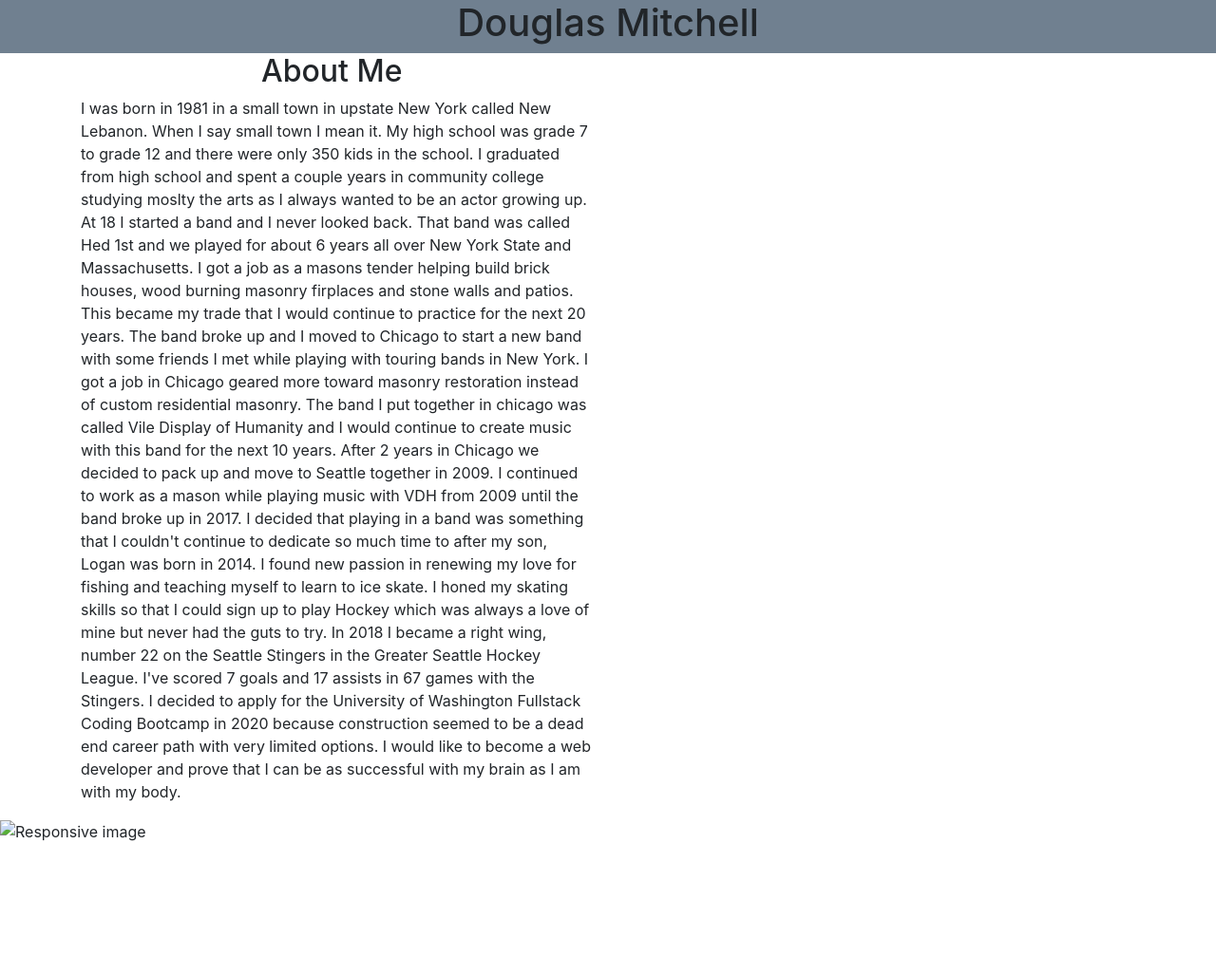
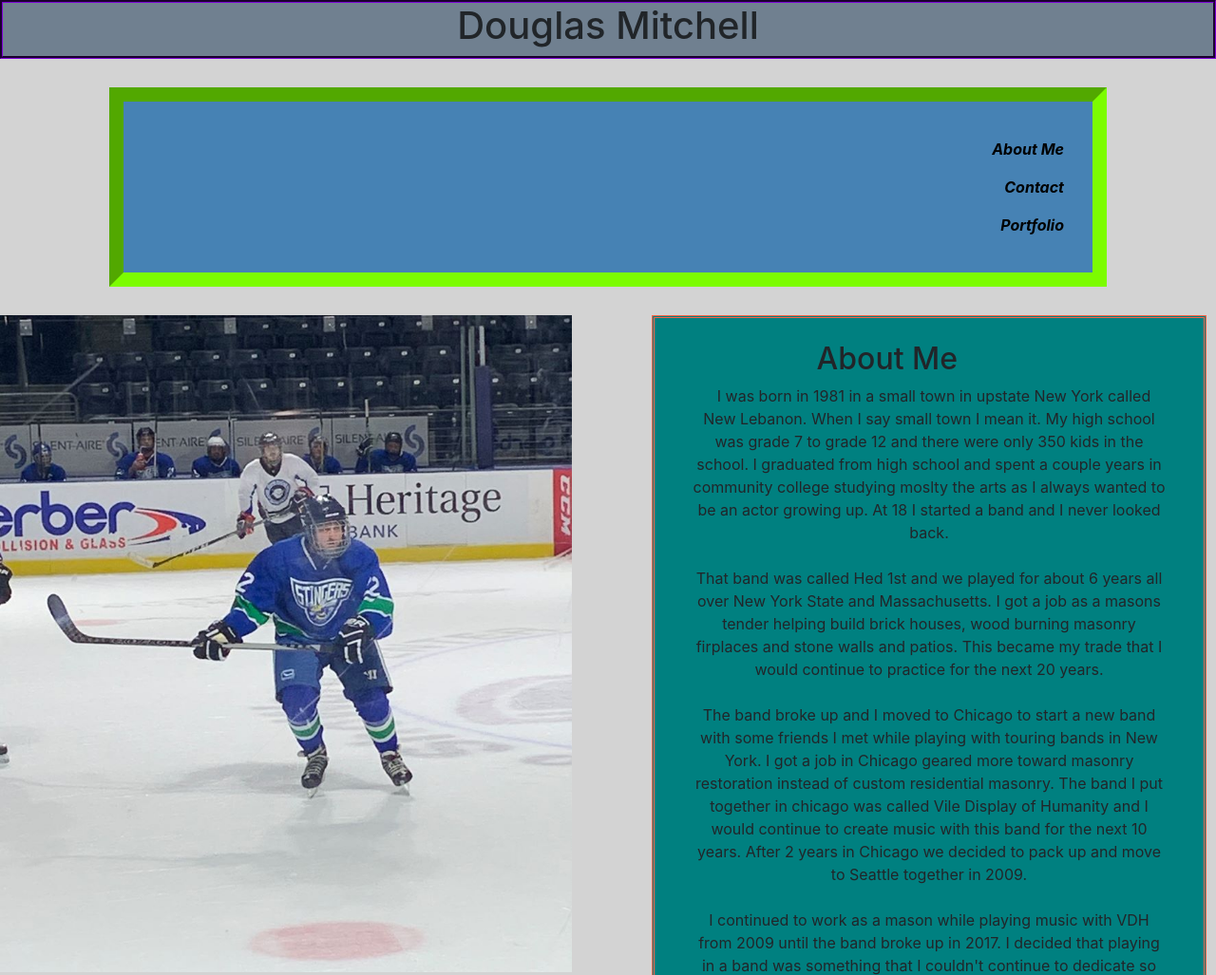
Before and after one commit to roxonus/02-Responsive-Portfolio, a plain HTML site: page Assets/index.html in a window 1280 px wide. Shown: the top 1027 px of the page at 95% size. Before the commit the page ends 888 px from the top, so only its background shows below. Drawn offline with nearby package versions, Linux system fonts and the light colour scheme.

Commit message:
cleaned up code, added bootstrap elements, images, colors, css files, and links.

```diff
--- /dev/null
+++ b/Assets/Style3.css
@@ -0,0 +1,42 @@
+body {background-color: lightgrey;
+
+}
+
+header {
+    text-align: center;
+    background-color: slategray;
+    border: indigo;
+    border-style: groove;
+}
+
+.aboutme {
+
+
+    border: tomato;
+    padding: .25in;
+    border-style: double;
+    border-width: medium;
+    max-width: 50%;
+    max-height: 50%;
+    text-align: center;
+    margin-bottom: 100px;
+    display: inline-block;
+    float: right;
+    margin-right: 10px;
+   background-color: teal;
+}
+
+.bio {
+    text-indent: 10px;
+    max-height: 10%;
+    max-width: 500px;
+    text-size-adjust: 75%;
+}
+
+.img {
+  max-width: 47%;
+  max-height: 60%;
+  display: inline-block;
+  float: left;
+
+}
--- a/index.html
+++ b/Assets/index.html
@@ -3,24 +3,47 @@
 <head>
     <link rel="stylesheet" href="https://stackpath.bootstrapcdn.com/bootstrap/4.5.0/css/bootstrap.min.css" integrity="sha384-9aIt2nRpC12Uk9gS9baDl411NQApFmC26EwAOH8WgZl5MYYxFfc+NcPb1dKGj7Sk" crossorigin="anonymous">
     <link rel="stylesheet" href="style.css">
+    <link rel="stylesheet" href="Style3.css">
     <meta charset="UTF-8">
     <meta name="viewport" content="width=device-width, initial-scale=1.0">
-    <title>Document</title>
+    <title>Bio</title>
 </head>
 <body>
+
     <header>
-        <div class="container">
-            <div class="row">
-                <div class="col-sm-12">
-                    <h1>Douglas Mitchell</h1>
-                </div>
-            </div>
-        </div>
+        <h1>Douglas Mitchell</h1>
     </header>
 
-    <nav></nav>
+    <nav class="navbar-navbar-expand-sm">
+        <nav class="container">
+            <nav class="row">
+                <nav class="col-sm-12">
+                    <ul class="navbar-nav">
+                        <li class="nav-item">
+                    <a class="nav-link" href="index.html">About Me</a>
+                        </li>
+                        <li class="nav-item">
+                    <a class="nav-link" href="contact.html">Contact</a>
+                        </li>
+                        <li class="nav-item">
+                    <a class="nav-link" href="portfolio.html">Portfolio</a>
+                        </li>
+                    </ul>
+                </nav>
+            </nav>
+        </nav>
+    </nav>
 
-    <section>
+
+    <div>
+        <img class="img" src="hockeyguy.jpg" class="img-fluid" alt="Responsive image">
+    </div>
+
+
+
+
+
+    <section class="aboutme">
         <div class="container">
             <div class="row">
                 <div class="col-sm-6 offset-sm-2">
@@ -30,23 +53,23 @@
         </div>
             <div class="container">
                 <div class="row">
-                    <div class="col-sm-6">
-                        <p> I was born in 1981 in a small town in upstate New York called New Lebanon.
+                    <div class="col-sm-12">
+                        <p class="bio"> I was born in 1981 in a small town in upstate New York called New Lebanon.
                             When I say small town I mean it. My high school was grade 7 to grade 12 and there were only 350 kids in the school.
                             I graduated from high school and spent a couple years in community college studying moslty the arts as I always wanted to be an actor growing up.
-                            At 18 I started a band and I never looked back. That band was called Hed 1st and we played for about 6 years all over New York State and Massachusetts.
+                            At 18 I started a band and I never looked back.<br><br> That band was called Hed 1st and we played for about 6 years all over New York State and Massachusetts.
                             I got a job as a masons tender helping build brick houses, wood burning masonry firplaces and stone walls and patios.
-                            This became my trade that I would continue to practice for the next 20 years.
+                            This became my trade that I would continue to practice for the next 20 years.<br><br>
                             The band broke up and I moved to Chicago to start a new band with some friends I met while playing with touring bands in New York.
                             I got a job in Chicago geared more toward masonry restoration instead of custom residential masonry.
                             The band I put together in chicago was called Vile Display of Humanity and I would continue to create music with this band for the next 10 years.
-                            After 2 years in Chicago we decided to pack up and move to Seattle together in 2009.
+                            After 2 years in Chicago we decided to pack up and move to Seattle together in 2009.<br><br>
                             I continued to work as a mason while playing music with VDH from 2009 until the band broke up in 2017.
                             I decided that playing in a band was something that I couldn't continue to dedicate so much time to after my son, Logan was born in 2014.
                             I found new passion in renewing my love for fishing and teaching myself to learn to ice skate.
                             I honed my skating skills so that I could sign up to play Hockey which was always a love of mine but never had the guts to try.
                             In 2018 I became a right wing, number 22 on the Seattle Stingers in the Greater Seattle Hockey League.
-                            I've scored 7 goals and 17 assists in 67 games with the Stingers.
+                            I've scored 7 goals and 17 assists in 67 games with the Stingers.<br><br>
                             I decided to apply for the University of Washington Fullstack Coding Bootcamp in 2020 because construction seemed to be a dead end career path with very limited options.
                             I would like to become a web developer and prove that I can be as successful with my brain as I am with my body.
                         </p>
@@ -61,9 +84,6 @@
 
 
 
-    <div>
-        <img src="..." class="img-fluid" alt="Responsive image">
-    </div>
 
 
 
--- /dev/null
+++ b/Assets/style.css
@@ -0,0 +1,29 @@
+
+.navbar-nav {
+    background-color: steelblue;
+    padding: 30px;
+    margin: 30px;
+    border: 15px;
+    border-color: lawngreen;
+    border-style: inset;
+    text-align: right;
+    font-stretch: expanded;
+    font-weight: bold;
+    font-style: italic;
+    text-emphasis-color: inherit;
+    color: powderblue;
+}
+
+.nav-item {
+    display: inline-block;
+}
+
+
+.nav-link {
+    color: black;
+    display: inline-block;
+}
+
+.navbar-expand-sm {
+    display: inline-block;
+}
--- /dev/null
+++ b/Assets/style1.css
@@ -0,0 +1,10 @@
+body {
+    background-color: lightgrey;
+}
+
+.form-group {
+    box-sizing: border-box;
+    margin-left: 60px;
+    margin-right: 60px;
+    padding: 75px;
+}
--- /dev/null
+++ b/Assets/style2.css
@@ -0,0 +1,8 @@
+body {
+    background-color: lightgrey;
+}
+
+.music {
+    max-width: 180px;
+    max-height: 180px;
+}
--- a/style.css
+++ /dev/null
@@ -1,4 +0,0 @@
-header {
-    text-align: center;
-    background-color: slategray;
-}
```
Also changed, not shown: Assets/contact.html (added, +86 -0 lines), Assets/portfolio.html (added, +90 -0 lines), contact.html (deleted, +0 -72 lines), portfolio.html (deleted, +0 -52 lines), Assets/FBlogo.jpeg (added), Assets/Insta.jpeg (added), Assets/Linkedin.jpeg (added), Assets/Shadowrunimg.jpeg (added), Assets/VDHimg.jpg (added), Assets/cooking.jpg (added), Assets/fishingwithdad.jpg (added), Assets/hockeyguy.jpg (added), Assets/masonry.jpg (added), 2 other files.
